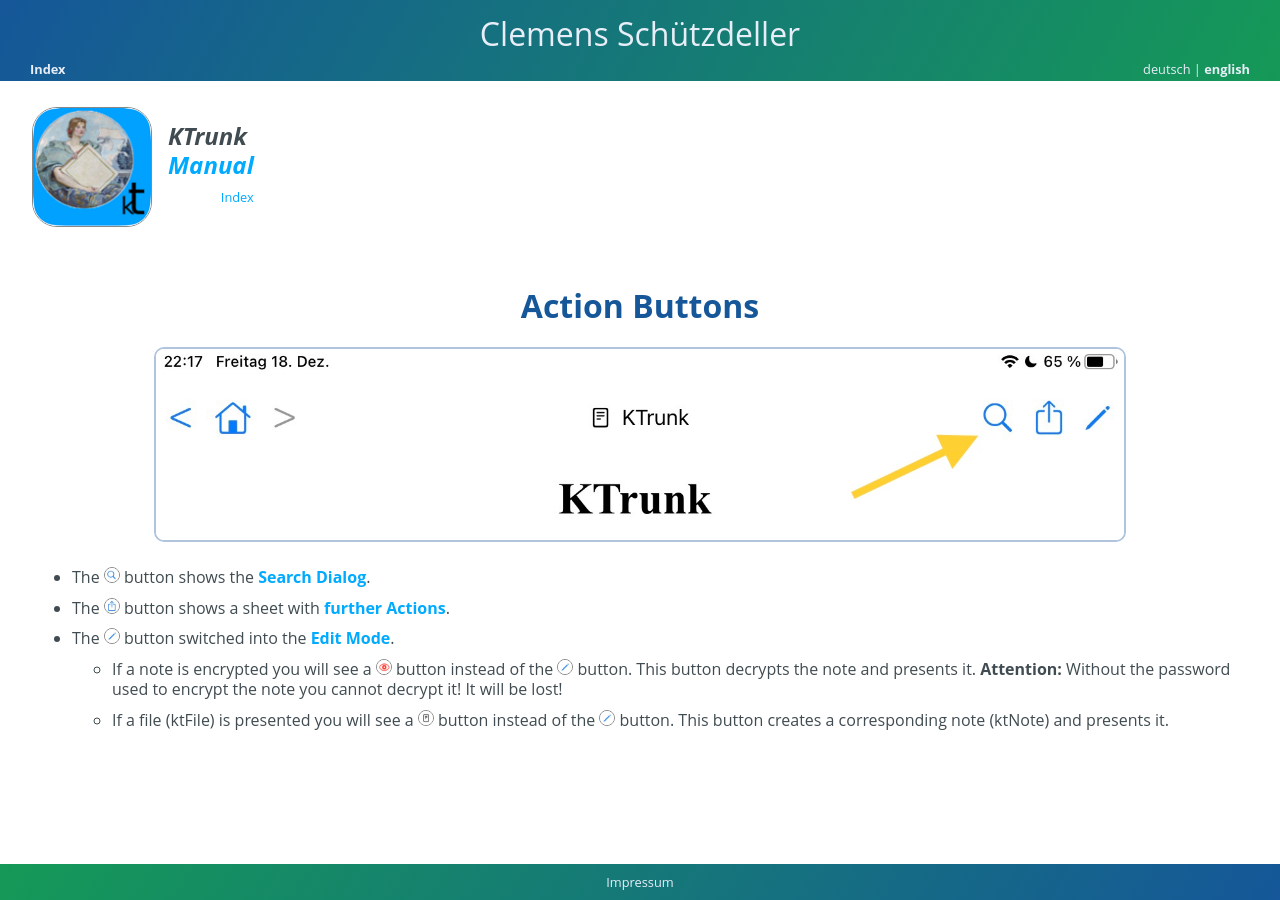
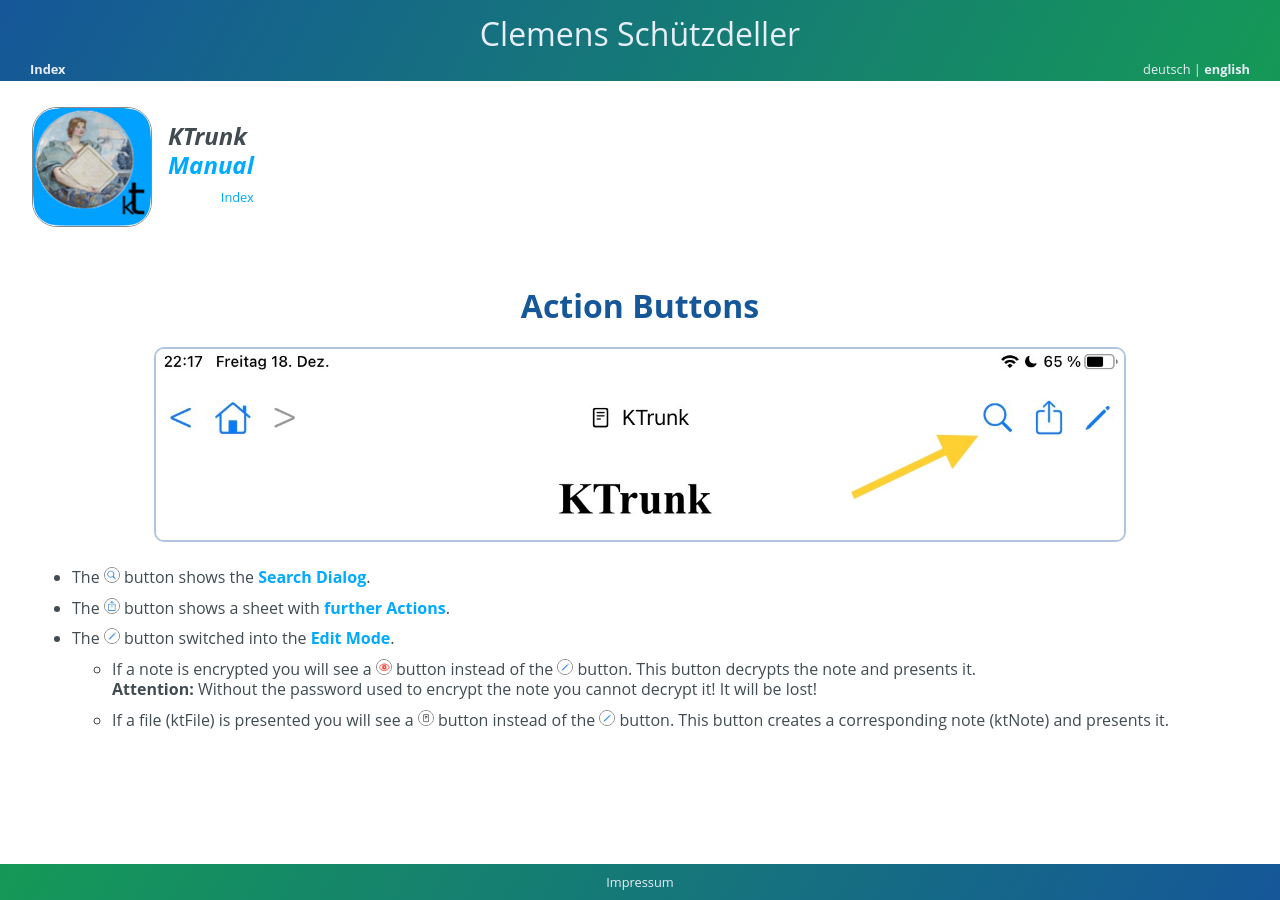
Before and after one commit to cs-LA/home, a Jekyll site: the page built from KTrunk/Manual/ActionButtons.md, in a window 1280 px wide. Built offline with Jekyll 4.4.1, drawn with Linux system fonts in a browser that asks for light colours; our own code applies the rules of GitHub Pages for plain Markdown files.

Commit message:
Update ActionButtons.md

```diff
--- a/KTrunk/Manual/ActionButtons.md
+++ b/KTrunk/Manual/ActionButtons.md
@@ -33,8 +33,8 @@
   </li>
   <ul>
      <li>
-        <span class="en">If a note is encrypted you will see a <img src="buttons/eyeDecrypt.jpg" class="appButton"> button instead of the <img src="buttons/edit.jpg" class="appButton"> button. This button decrypts the note and presents it. <b>Attention:</b> Without the password used to encrypt the note you cannot decrypt it! It will be lost!</span>
-         <span class="de">Wenn eine Notiz verschlüsselt ist, ist statt der <img src="buttons/edit.jpg" class="appButton"> Schaltfläche eine <img src="buttons/eyeDecrypt.jpg" class="appButton"> Schaltfläche zu sehen. Mit dieser Schaltfläche wird die Notiz entschlüsselt und angezeigt. <b>Achtung:</b> Ohne das zur Verschlüsselung benutzte Passwort kann die Notiz nicht entschlüsselt werden! Sie ist dann verloren!</span>
+        <span class="en">If a note is encrypted you will see a <img src="buttons/eyeDecrypt.jpg" class="appButton"> button instead of the <img src="buttons/edit.jpg" class="appButton"> button. This button decrypts the note and presents it.<br><b>Attention:</b> Without the password used to encrypt the note you cannot decrypt it! It will be lost!</span>
+         <span class="de">Wenn eine Notiz verschlüsselt ist, ist statt der <img src="buttons/edit.jpg" class="appButton"> Schaltfläche eine <img src="buttons/eyeDecrypt.jpg" class="appButton"> Schaltfläche zu sehen. Mit dieser Schaltfläche wird die Notiz entschlüsselt und angezeigt.<br><b>Achtung:</b> Ohne das zur Verschlüsselung benutzte Passwort kann die Notiz nicht entschlüsselt werden! Sie ist dann verloren!</span>
     </li>
      <li>
         <span class="en">If a file (ktFile) is presented you will see a <img src="buttons/note.jpg" class="appButton"> button instead of the <img src="buttons/edit.jpg" class="appButton"> button. This button creates a corresponding note (ktNote) and presents it.</span>
```
